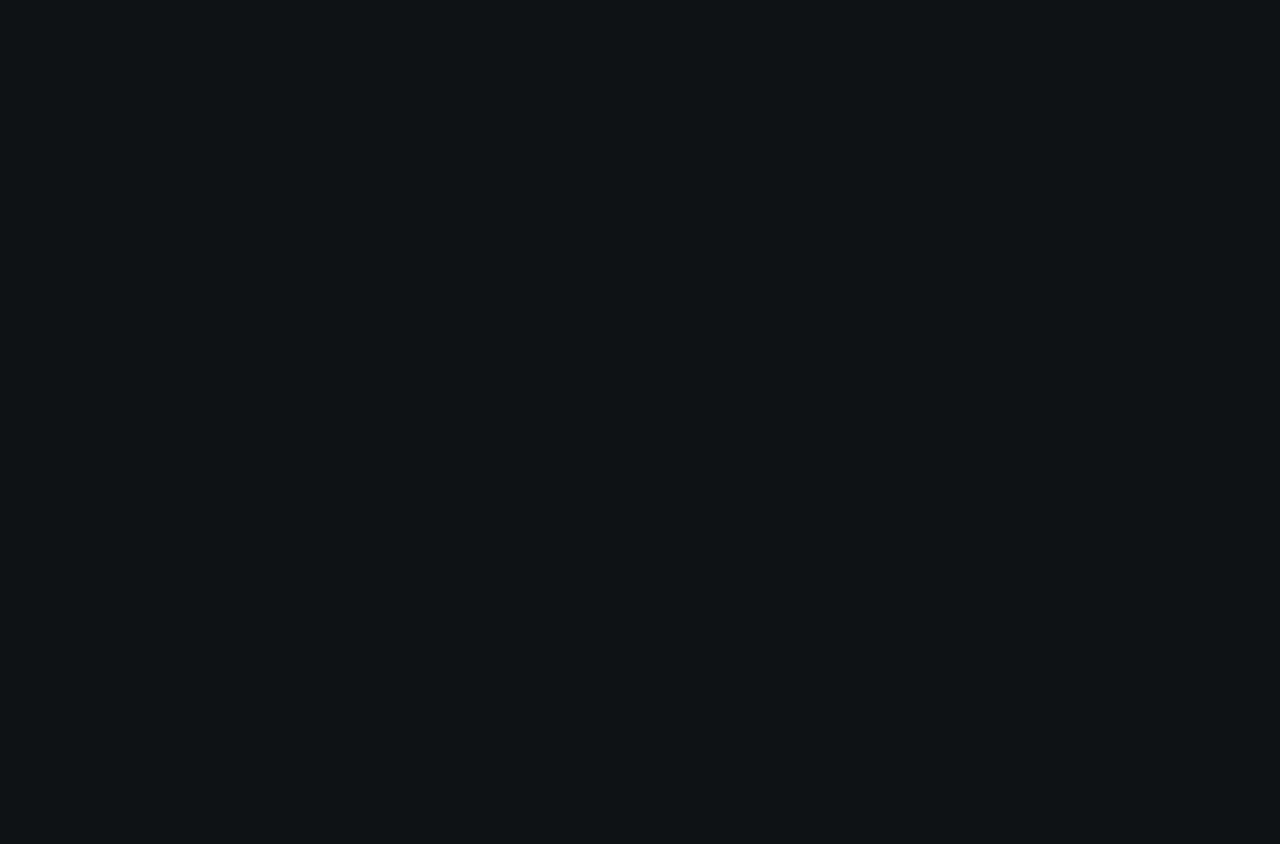
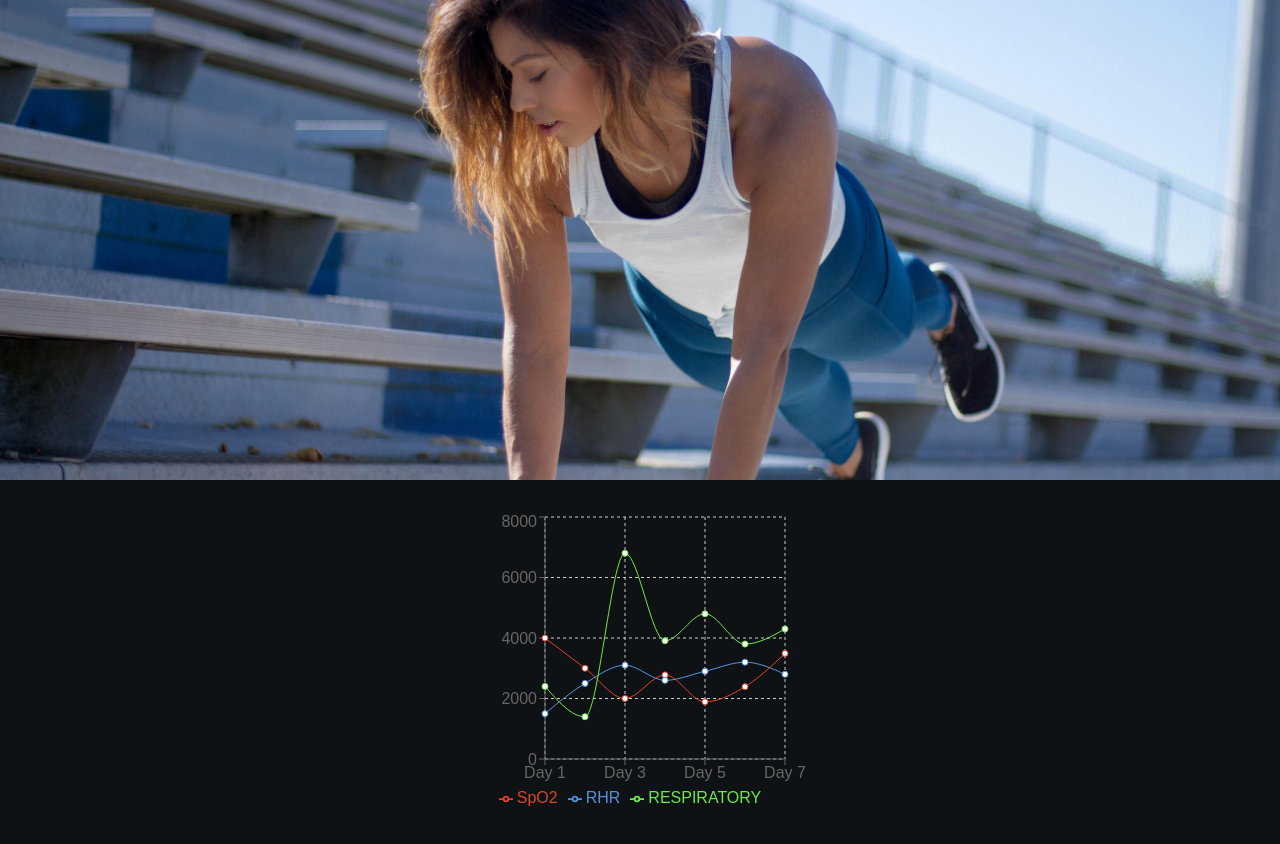
Before and after one commit to madhurapendbhaje/fitivity, a React (Create React App) app in the folder client/: page /Day1 in a window 1280 px wide. Before the commit the page ends 800 px from the top, so only its background shows below. Built offline with nearby package versions, Linux system fonts and the light colour scheme; a web font is replaced by a local one.

Commit message:
created Day 1page

```diff
--- a/client/src/App.js
+++ b/client/src/App.js
@@ -6,6 +6,7 @@ import PersonalChalReport from "./Pages/PersonalChalReport/PersonalChalReport";
 import TeamChalList from "./Pages/TeamChalList/TeamChalList";
 import TeamChalDetails from "./Pages/TeamChalDetails/TeamChalDetails";
 import Home from "./Pages/Home/Home";
+import Day1Page from "./Pages/Day1Page/Day1Page";
 
 function App() {
   return (
@@ -22,7 +23,7 @@ function App() {
           path="/personal-challenge/:challengeId"
           component={PersonalChalDetails}
         />
-        <Route path="/personal-challenge/:challengeId/:taskId" component />
+        <Route path="/Day1" component={Day1Page} />
         <Route path="/team-challenge" exact component={TeamChalList} />
         <Route path="/team-challenge/report/:challengeId" component />
         <Route
--- /dev/null
+++ b/client/src/Pages/Day1Page/Day1Page.js
@@ -0,0 +1,100 @@
+import React from "react";
+import "./Day1Page.scss";
+import {
+  LineChart,
+  Line,
+  XAxis,
+  YAxis,
+  CartesianGrid,
+  Tooltip,
+  Legend
+} from "recharts";
+
+const data = [
+  {
+    name: "Day 1",
+    SpO2: 4000,
+    RESPIRATORY: 2400,
+    RHR: 1500,
+    amt: 2400
+  },
+  {
+    name: "Day 2",
+    SpO2: 3000,
+    RESPIRATORY: 1398,
+    RHR: 2500,
+    amt: 2210
+  },
+  {
+    name: "Day 3",
+    SpO2: 2000,
+    RESPIRATORY: 6800,
+    RHR: 3100,
+    amt: 2290
+  },
+  {
+    name: "Day 4",
+    SpO2: 2780,
+    RESPIRATORY: 3908,
+    RHR: 2600,
+    amt: 2000
+  },
+  {
+    name: "Day 5",
+    SpO2: 1890,
+    RESPIRATORY: 4800,
+    RHR: 2900,
+    amt: 2181
+  },
+  {
+    name: "Day 6",
+    SpO2: 2390,
+    RESPIRATORY: 3800,
+    RHR: 3200,
+    amt: 2500
+  },
+  {
+    name: "Day 7",
+    SpO2: 3490,
+    RESPIRATORY: 4300,
+    RHR: 2800,
+    amt: 2100
+  }
+];
+
+function Day1Page() {
+  return (
+    <div>
+      <div className="image-container"></div>
+      <div className="line-chart-container">
+        <LineChart
+          width={350}
+          height={300}
+          data={data}
+          margin={{
+            top: 5,
+            right: 30,
+            left: 20,
+            bottom: 5
+          }}
+        >
+          <CartesianGrid strokeDasharray="3 3" />
+          <XAxis dataKey="name" />
+          <YAxis />
+          <Tooltip />
+          <Legend />
+          <Line type="monotone" dataKey="SpO2" stroke="#e14328" />
+          <Line type="monotone" dataKey="RHR" stroke="#5491d8" />
+          <Line
+            type="monotone"
+            dataKey="RESPIRATORY"
+            stroke="#6EE847"
+            activeDot={{ r: 8 }}
+          />
+        </LineChart>
+      </div>
+    </div>
+  );
+}
+
+export default Day1Page;
--- /dev/null
+++ b/client/src/Pages/Day1Page/Day1Page.scss
@@ -0,0 +1,13 @@
+.image-container {
+  width: 100%;
+  height: 30rem;
+  background-image: url("../../assets/images/day1.jpg");
+  background-size: cover;
+  background-position: center;
+}
+
+.line-chart-container {
+  padding: 2rem 0;
+  display: flex;
+  justify-content: center;
+}
--- a/client/src/Pages/PersonalChalReport/PersonalChalReport.js
+++ b/client/src/Pages/PersonalChalReport/PersonalChalReport.js
@@ -70,7 +70,6 @@ export default class PersonalChalReport extends Component {
     selectedChallenge: {},
     error: false
   };
-  static demoUrl = "https://codesandbox.io/s/simple-line-chart-kec3v";
 
   componentDidMount() {
     const challengeId = this.props.match.params.challengeId;
```
Also changed, not shown: client/src/assets/images/day1.jpg (added).
